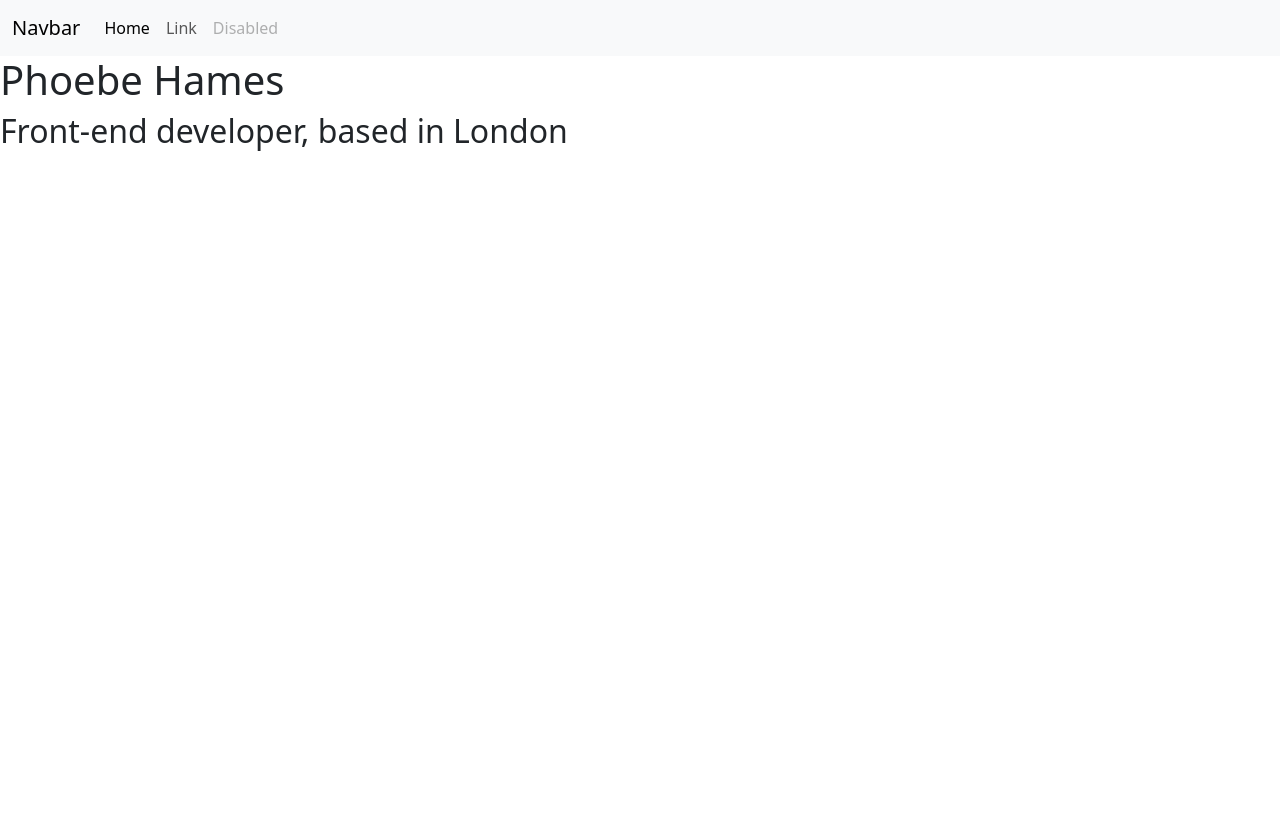
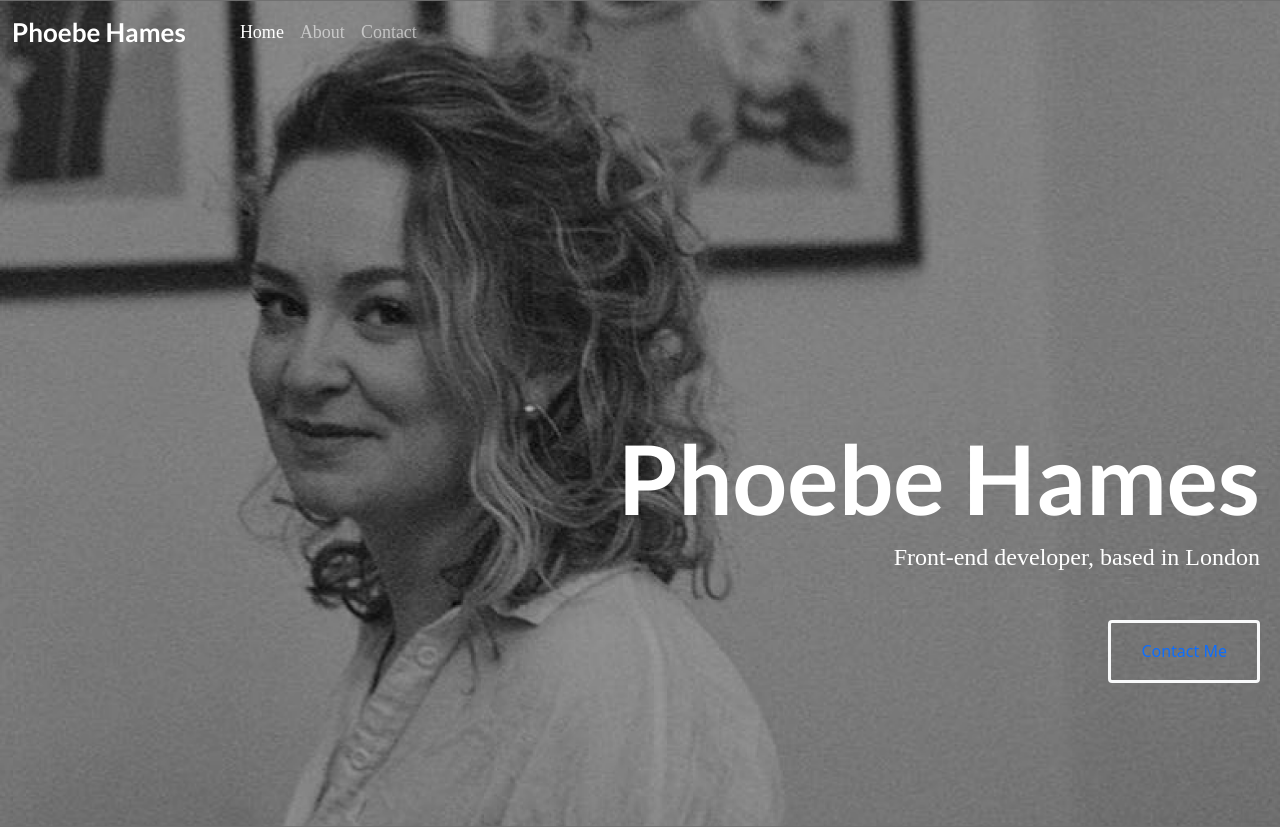
Before and after one commit to PAZHames/portfolio-project, a plain HTML site: page index.html in a window 1280 px wide. Before the commit the page ends 800 px from the top, so only its background shows below. Drawn offline with nearby package versions, Linux system fonts and the light colour scheme; a web font is replaced by a local one.

Commit message:
Updated hero - fixed background and added css

```diff
--- a/index.html
+++ b/index.html
@@ -11,6 +11,16 @@
       integrity="sha384-GLhlTQ8iRABdZLl6O3oVMWSktQOp6b7In1Zl3/Jr59b6EGGoI1aFkw7cmDA6j6gD"
       crossorigin="anonymous"
     />
+    <link
+      href="http://fonts.googleapis.com/css?family=Lato:400,700"
+      rel="stylesheet"
+      type="text/css"
+    />
+    <link
+      href="http://fonts.googleapis.com/css?family=RedHatMono:400,700"
+      rel="stylesheet"
+      type="text/css"
+    />
 
     <link rel="stylesheet" href="src/style.css" />
     <script
@@ -19,9 +29,9 @@
     ></script>
   </head>
   <body>
-    <nav class="navbar navbar-expand-lg bg-body-tertiary">
+    <nav class="navbar navbar-expand-lg fixed-top navbar-dark">
       <div class="container-fluid">
-        <a class="navbar-brand" href="#">Navbar</a>
+        <a class="navbar-brand" href="/">Phoebe Hames</a>
         <button
           class="navbar-toggler"
           type="button"
@@ -36,21 +46,29 @@
         <div class="collapse navbar-collapse" id="navbarTogglerDemo02">
           <ul class="navbar-nav me-auto mb-2 mb-lg-0">
             <li class="nav-item">
-              <a class="nav-link active" aria-current="page" href="#">Home</a>
+              <a class="nav-link active" aria-current="page" href="/">Home</a>
             </li>
             <li class="nav-item">
-              <a class="nav-link" href="#">Link</a>
+              <a class="nav-link" href="/about.html">About</a>
             </li>
             <li class="nav-item">
-              <a class="nav-link disabled">Disabled</a>
+              <a class="nav-link" href="/contact.html">Contact</a>
             </li>
           </ul>
         </div>
       </div>
     </nav>
+    <div class="hero">
+      <h1>Phoebe Hames</h1>
+      <h2>Front-end developer, based in London</h2>
+      <button class="btn btn-outline-light contact-button">
+        <a href="/contact.html" class="contact-link"> Contact Me</a>
+      </button>
 
-    <h1>Phoebe Hames</h1>
-    <h2>Front-end developer, based in London</h2>
+      <br />
+      <br />
+    </div>
+
     <script
       src="https://cdn.jsdelivr.net/npm/bootstrap@5.3.0-alpha1/dist/js/bootstrap.bundle.min.js"
       integrity="sha384-w76AqPfDkMBDXo30jS1Sgez6pr3x5MlQ1ZAGC+nuZB+EYdgRZgiwxhTBTkF7CXvN"
--- a/src/style.css
+++ b/src/style.css
@@ -0,0 +1,66 @@
+:root {
+  --heading-font-family: "Lato", sans-serif;
+  --default-font-family: "Red Hat Mono";
+  --highlight-color: #0d626b;
+
+  --default-box-shadow: ;
+}
+
+h1 {
+  font-family: var(--heading-font-family);
+  font-size: 96px;
+  font-weight: bolder;
+  padding-top: 300px;
+}
+h2 {
+  font-family: var(--default-font-family);
+  font-size: 24px;
+  padding-bottom: 40px;
+}
+li {
+  text-align: right;
+}
+.navbar {
+  display: flex;
+  justify-content: end;
+}
+
+.navbar-brand {
+  font-family: var(--heading-font-family);
+  font-size: 26px;
+  font-weight: bolder;
+  padding-right: 30px;
+}
+.nav-link {
+  font-family: var(--default-font-family);
+  font-size: 18px;
+}
+
+.contact-button {
+  border-radius: 4px;
+  border-width: medium;
+  line-height: 27px;
+  padding: 15px 30px;
+}
+
+.contact-link:hover {
+  color: #1f1f1f;
+  background-color: white;
+  text-decoration: none;
+}
+
+.contact-link {
+  text-decoration: none;
+}
+
+.hero {
+  background-image: url(images/hero1.png);
+  width: 100%;
+  background-size: cover;
+  background-position: center;
+  position: relative;
+
+  color: white;
+  text-align: right;
+  padding: 120px 20px;
+}
```
Also changed, not shown: src/images/hero.jpg (added), src/images/hero1.png (added), 2 other files.
